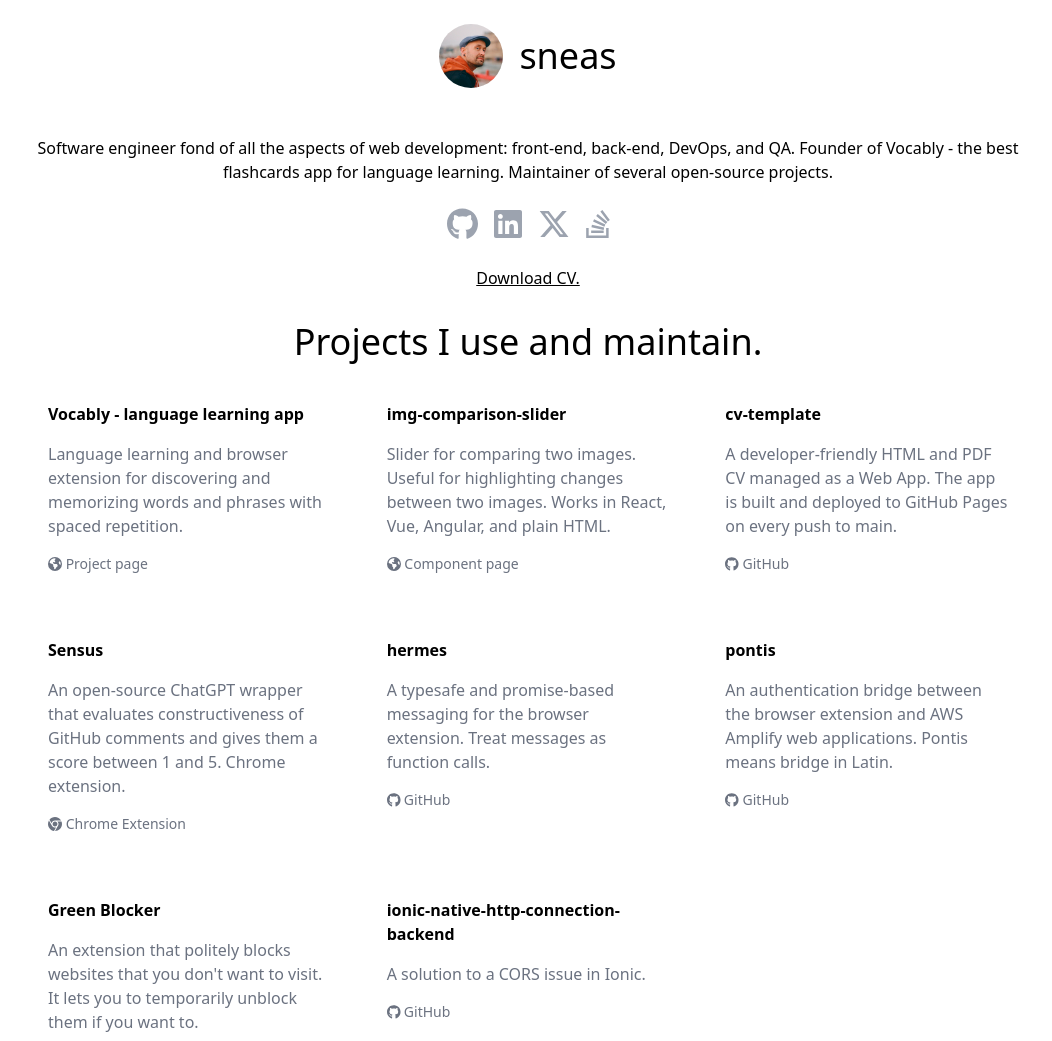
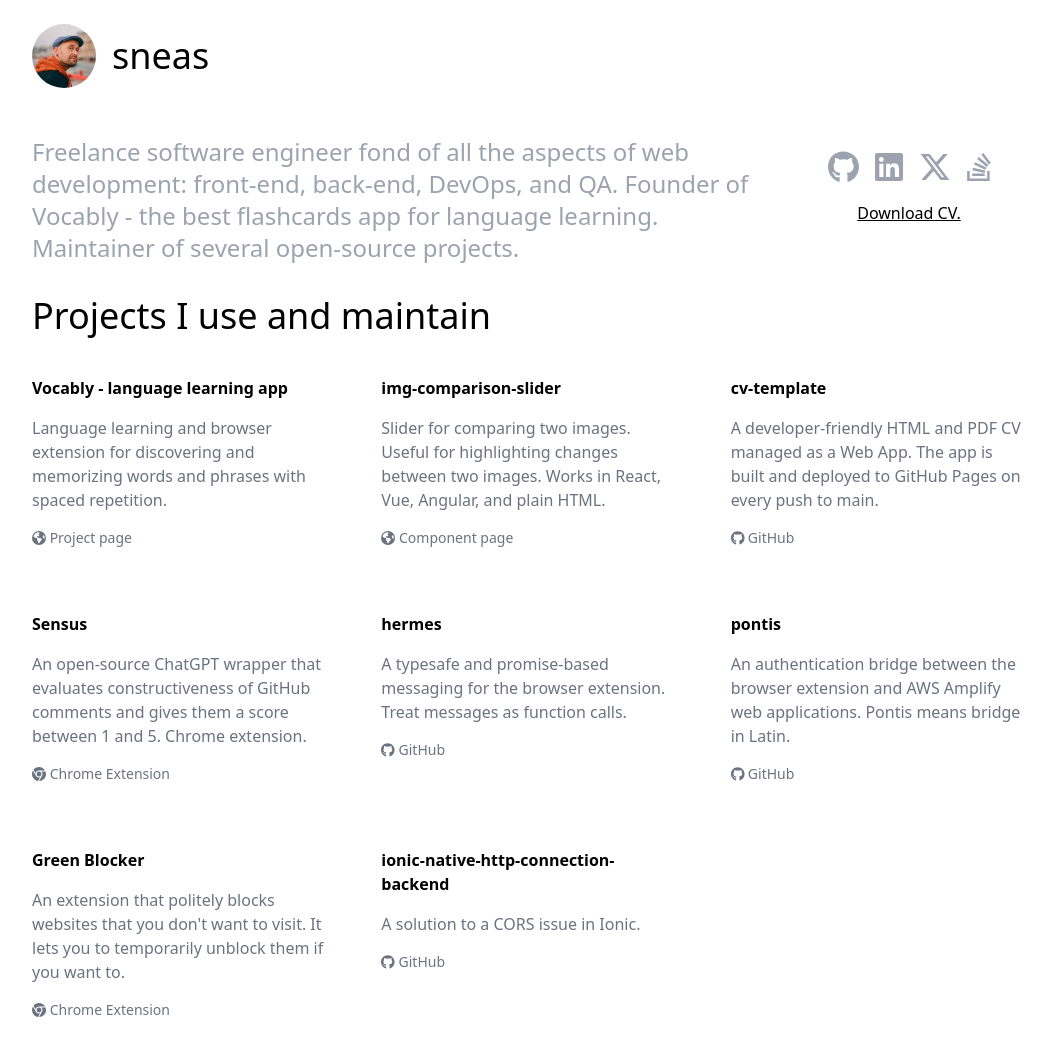
Before and after one commit to sneas/sneas.io, a Gatsby site: page / in a window 1280 px wide. Shown: the top 1041 px of the page, without its empty margins (112-1164 px from the left). Built offline with nearby package versions, Linux system fonts and the light colour scheme; Gatsby itself is replaced by a stand-in of ours.

Commit message:
feat: left-aligned layout

```diff
--- a/src/components/layout.js
+++ b/src/components/layout.js
@@ -3,8 +3,8 @@ import { StaticImage } from "gatsby-plugin-image"
 
 const Layout = ({ children }) => {
   return (
-    <div className="flex flex-col min-h-screen items-center justify-center">
-      <header className="my-6 flex items-center justify-center">
+    <div className="flex flex-col min-h-screen justify-center max-w-screen-lg px-4 mx-auto">
+      <header className="my-6 flex items-center">
         <StaticImage
           src="../images/photo.png"
           width={64}
@@ -16,12 +16,12 @@ const Layout = ({ children }) => {
         <div className="text-4xl">sneas</div>
       </header>
       <div className="flex-1">
-        <div className="mx-auto max-w-screen-lg px-4">
+        <div className="mx-auto">
           <main>{children}</main>
         </div>
       </div>
 
-      <footer className="my-6">
+      <footer className="my-6 text-center">
         © {new Date().getFullYear()} &middot;{" "}
         <a href="https://twitter.com/sneasio">Dmytro Snisarenko</a>
       </footer>
--- a/src/pages/index.js
+++ b/src/pages/index.js
@@ -101,12 +101,15 @@ const socialLinks = [
 
 const IndexPage = () => (
   <Layout>
-    <div className="text-center my-6">
-      Software engineer fond of all the aspects of web development: front-end,
-      back-end, DevOps, and QA. Founder of Vocably - the best flashcards app for
-      language learning. Maintainer of several open-source projects.
+    <div className="grid grid-cols-12 gap-6 my-6 items-center">
+      <div className="col-span-12 md:col-span-8 lg:col-span-9 text-2xl text-gray-400">
+        Freelance software engineer fond of all the aspects of web development:
+        front-end, back-end, DevOps, and QA. Founder of Vocably - the best
+        flashcards app for language learning. Maintainer of several open-source
+        projects.
       </div>
-    <div className="my-6 flex items-center justify-center gap-4">
+      <div className="col-span-12 md:col-span-4 lg:col-span-3 md:text-center">
+        <div className="mb-4 inline-flex items-center justify-center gap-4">
           {socialLinks.map(({ icon, url }) => (
             <a
               href={url}
@@ -118,7 +121,8 @@ const IndexPage = () => (
             </a>
           ))}
         </div>
-    <div className="my-6 text-center">
+
+        <div className="mb-6">
           <a
             href="https://sneas.github.io/cv"
             className="underline"
@@ -128,10 +132,10 @@ const IndexPage = () => (
             Download CV.
           </a>
         </div>
-    <h1 className="text-4xl text-center mb-6 mt-8">
-      Projects I use and maintain.
-    </h1>
-    <ul className="my-6 grid grid-cols-1 gap-x-6 gap-y-8 sm:grid-cols-2 lg:grid-cols-3">
+      </div>
+    </div>
+    <h1 className="text-4xl mb-6 mt-8">Projects I use and maintain</h1>
+    <ul className="my-6 grid grid-cols-1 gap-x-6 gap-y-8 sm:grid-cols-2 lg:grid-cols-3 -mx-4">
       {links.map(({ title, url, description, urlIcon, urlTitle }) => (
         <li>
           <a
```
Lines whose indentation alone changed are shown as unchanged.
